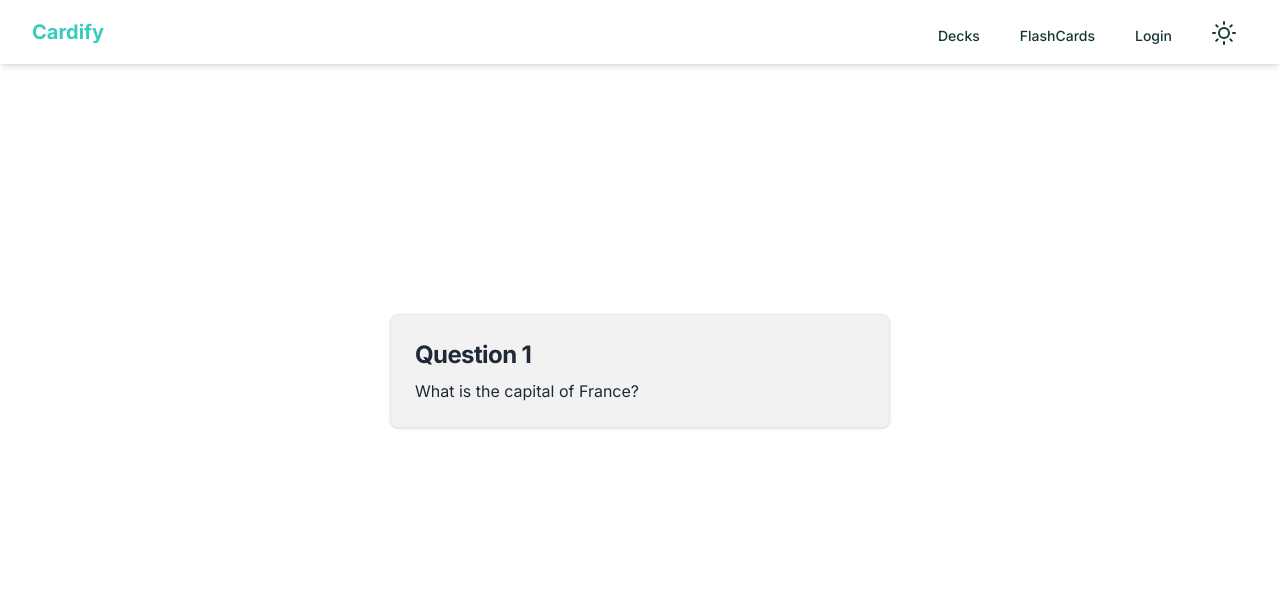
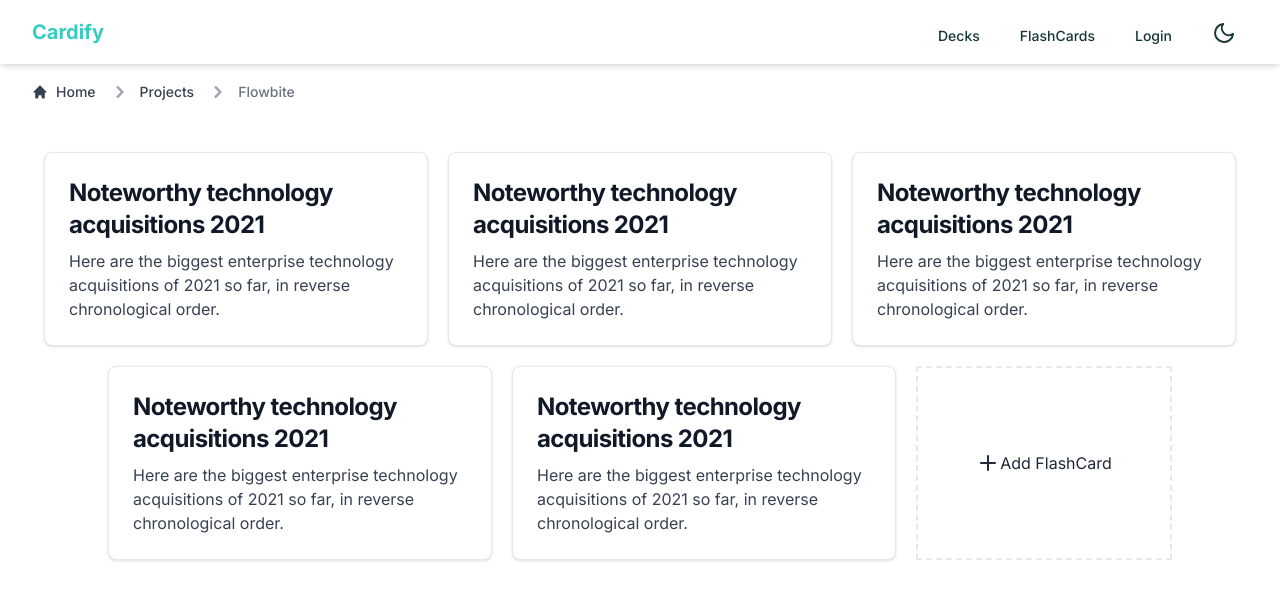
Before and after one commit to swapnil0601/cardify, a Next.js app in the folder client/: page /flashcards in a window 1280 px wide. Shown: the top 600 px of the page. Built offline with nearby package versions, Linux system fonts and the light colour scheme.

Commit message:
Added Flashcard Page and Breadcrumbs

```diff
--- a/client/src/app/decks/page.jsx
+++ b/client/src/app/decks/page.jsx
@@ -4,23 +4,21 @@ import { useSelector } from "react-redux";
 import Deck from "@/components/Deck";
 import { selectDecks } from "../redux/features/deck/deckSelectors";
 import { selectUser } from "../redux/features/auth/authSelectors";
+import Adder from "@/components/Adder";
+import BreadCrumbs from "@/components/Common/BreadCrumbs";
 export default function deckPage() {
   const decks = useSelector(selectDecks);
   const user = useSelector(selectUser);
   return (
-    <div className="max-w-7xl mx-auto px-4 sm:px-6 lg:px-8">
-      <h1 className="pt-5 text-xl text-left">Prat's Decks</h1>
-      <hr className="my-5" />
-      <div className="container flex justify-center align-middle h-auto flex-wrap p-2 gap-5">
+    <div className="max-w-7xl mx-auto p-4 sm:px-6 lg:px-8">
+      <BreadCrumbs />
+      <div className="mt-10 container flex justify-center align-middle h-auto flex-wrap p-2 gap-5">
         <Deck />
         <Deck />
         <Deck />
         <Deck />
         <Deck />
-        <Deck />
-        <Deck />
-        <Deck />
-        <Deck />
+        <Adder type="Deck" />
       </div>
     </div>
   );
--- a/client/src/app/flashcards/page.jsx
+++ b/client/src/app/flashcards/page.jsx
@@ -1,48 +1,21 @@
 "use client";
+import Adder from "@/components/Adder";
+import BreadCrumbs from "@/components/Common/BreadCrumbs";
+import FlashCard from "@/components/FlashCard";
+import React, { useState } from "react";
 
-import React from "react";
-import FlippableCard from "../../components/flashCard";
-const FLASHCARD_DATA = [
-  {
-    id: 1,
-    frontTitle: "Question 1",
-    frontDesc: "What is the capital of France?",
-    backTitle: "Solution 1",
-    backDesc: "The capital of France is Paris.",
-  },
-  // {
-  //   id: 2,
-  //   frontTitle: "Question 2",
-  //   frontDesc: "Who painted the Mona Lisa?",
-  //   backTitle: "Solution 2",
-  //   backDesc: "The Mona Lisa was painted by Leonardo da Vinci.",
-  // },
-  // {
-  //   id: 3,
-  //   frontTitle: "Question 3",
-  //   frontDesc: "What is the formula for calculating the area of a circle?",
-  //   backTitle: "Solution 3",
-  //   backDesc:
-  //     "The formula for calculating the area of a circle is A = πr^2, where A represents the area and r represents the radius.",
-  // },
-];
-const FlashCardPage = () => {
+export default function FlashCardPage() {
   return (
-    <div
-      className="flex justify-center h-screen"
-      style={{ alignItems: "center" }}
-    >
-      {FLASHCARD_DATA.map((flashcard) => (
-        <FlippableCard
-          key={flashcard.id}
-          frontTitle={flashcard.frontTitle}
-          frontDesc={flashcard.frontDesc}
-          backTitle={flashcard.backTitle}
-          backDesc={flashcard.backDesc}
-        />
-      ))}
+    <div className="max-w-7xl mx-auto p-4 sm:px-6 lg:px-8">
+      <BreadCrumbs />
+      <div className="mt-10 container flex justify-center align-middle h-auto flex-wrap p-2 gap-5">
+        <FlashCard />
+        <FlashCard />
+        <FlashCard />
+        <FlashCard />
+        <FlashCard />
+        <Adder type="FlashCard" />
+      </div>
     </div>
   );
-};
-
-export default FlashCardPage;
+}
--- a/client/src/app/layout.jsx
+++ b/client/src/app/layout.jsx
@@ -3,7 +3,6 @@ import "./globals.css";
 import { Inter } from "next/font/google";
 import Navbar from "../components/Navbar";
 import { Providers } from "./redux/provider";
-import { useState } from "react";
 
 const inter = Inter({ subsets: ["latin"] });
 
@@ -13,28 +12,12 @@ export const metadata = {
 };
 
 export default function RootLayout({ children }) {
-  const [theme, setTheme] = useState("light");
-
-  const usedTheme = localStorage.getItem("theme") || "light";
-
-  const themeHandler = () => {
-    // Save theme in local storage
-    if (theme === "light") {
-      setTheme("dark");
-      localStorage.setItem("theme", "dark");
-    }
-    if (theme === "dark") {
-      setTheme("light");
-      localStorage.setItem("theme", "light");
-    }
-  };
-
   return (
-    <html lang="en" data-theme={usedTheme}>
+    <html lang="en" metadata={metadata}>
       <body className={inter.className}>
         <Providers>
           <div className="sticky top-0 z-50 bg-base-100 shadow-md">
-            <Navbar themeHandler={themeHandler} theme={theme} />
+            <Navbar />
           </div>
           <div>{children}</div>
         </Providers>
--- /dev/null
+++ b/client/src/app/review/page.jsx
@@ -0,0 +1,48 @@
+"use client";
+
+import React from "react";
+import FlippableCard from "../../components/ReviewCard";
+const FLASHCARD_DATA = [
+  {
+    id: 1,
+    frontTitle: "Question 1",
+    frontDesc: "What is the capital of France?",
+    backTitle: "Solution 1",
+    backDesc: "The capital of France is Paris.",
+  },
+  // {
+  //   id: 2,
+  //   frontTitle: "Question 2",
+  //   frontDesc: "Who painted the Mona Lisa?",
+  //   backTitle: "Solution 2",
+  //   backDesc: "The Mona Lisa was painted by Leonardo da Vinci.",
+  // },
+  // {
+  //   id: 3,
+  //   frontTitle: "Question 3",
+  //   frontDesc: "What is the formula for calculating the area of a circle?",
+  //   backTitle: "Solution 3",
+  //   backDesc:
+  //     "The formula for calculating the area of a circle is A = πr^2, where A represents the area and r represents the radius.",
+  // },
+];
+const FlashCardPage = () => {
+  return (
+    <div
+      className="flex justify-center h-screen"
+      style={{ alignItems: "center" }}
+    >
+      {FLASHCARD_DATA.map((flashcard) => (
+        <FlippableCard
+          key={flashcard.id}
+          frontTitle={flashcard.frontTitle}
+          frontDesc={flashcard.frontDesc}
+          backTitle={flashcard.backTitle}
+          backDesc={flashcard.backDesc}
+        />
+      ))}
+    </div>
+  );
+};
+
+export default FlashCardPage;
--- /dev/null
+++ b/client/src/components/Adder.jsx
@@ -0,0 +1,11 @@
+import React from "react";
+import { Plus } from "react-feather";
+
+export default function Adder({ type }) {
+  return (
+    <div className="cursor-pointer flex justify-center items-center w-64 border-dashed border-2 hover:bg-base-200">
+      <Plus />
+      Add {type}
+    </div>
+  );
+}
--- /dev/null
+++ b/client/src/components/Common/BreadCrumbs.jsx
@@ -0,0 +1,70 @@
+import React from "react";
+
+export default function BreadCrumbs({ crumbs }) {
+  return (
+    <nav class="flex" aria-label="Breadcrumb">
+      <ol class="inline-flex items-center space-x-1 md:space-x-3">
+        <li class="inline-flex items-center">
+          <a
+            href="#"
+            class="inline-flex items-center text-sm font-medium text-gray-700 hover:text-blue-600 dark:text-gray-400 dark:hover:text-white"
+          >
+            <svg
+              aria-hidden="true"
+              class="w-4 h-4 mr-2"
+              fill="currentColor"
+              viewBox="0 0 20 20"
+              xmlns="http://www.w3.org/2000/svg"
+            >
+              <path d="M10.707 2.293a1 1 0 00-1.414 0l-7 7a1 1 0 001.414 1.414L4 10.414V17a1 1 0 001 1h2a1 1 0 001-1v-2a1 1 0 011-1h2a1 1 0 011 1v2a1 1 0 001 1h2a1 1 0 001-1v-6.586l.293.293a1 1 0 001.414-1.414l-7-7z"></path>
+            </svg>
+            Home
+          </a>
+        </li>
+        <li>
+          <div class="flex items-center">
+            <svg
+              aria-hidden="true"
+              class="w-6 h-6 text-gray-400"
+              fill="currentColor"
+              viewBox="0 0 20 20"
+              xmlns="http://www.w3.org/2000/svg"
+            >
+              <path
+                fill-rule="evenodd"
+                d="M7.293 14.707a1 1 0 010-1.414L10.586 10 7.293 6.707a1 1 0 011.414-1.414l4 4a1 1 0 010 1.414l-4 4a1 1 0 01-1.414 0z"
+                clip-rule="evenodd"
+              ></path>
+            </svg>
+            <a
+              href="#"
+              class="ml-1 text-sm font-medium text-gray-700 hover:text-blue-600 md:ml-2 dark:text-gray-400 dark:hover:text-white"
+            >
+              Projects
+            </a>
+          </div>
+        </li>
+        <li aria-current="page">
+          <div class="flex items-center">
+            <svg
+              aria-hidden="true"
+              class="w-6 h-6 text-gray-400"
+              fill="currentColor"
+              viewBox="0 0 20 20"
+              xmlns="http://www.w3.org/2000/svg"
+            >
+              <path
+                fill-rule="evenodd"
+                d="M7.293 14.707a1 1 0 010-1.414L10.586 10 7.293 6.707a1 1 0 011.414-1.414l4 4a1 1 0 010 1.414l-4 4a1 1 0 01-1.414 0z"
+                clip-rule="evenodd"
+              ></path>
+            </svg>
+            <span class="ml-1 text-sm font-medium text-gray-500 md:ml-2 dark:text-gray-400">
+              Flowbite
+            </span>
+          </div>
+        </li>
+      </ol>
+    </nav>
+  );
+}
--- a/client/src/components/Deck.jsx
+++ b/client/src/components/Deck.jsx
@@ -4,7 +4,7 @@ import scienceImg from "../public/Images/science.jpg";
 import Image from "next/image";
 export default function Deck() {
   return (
-    <div class="max-w-sm w-64 bg-base-300 text-base-content border border-base-200 rounded-lg shadow">
+    <div class="max-w-sm w-64 bg-base-300 text-base-content border border-base-200 rounded-lg shadow cursor-pointer">
       <p href="#">
         <Image class="rounded-t-lg" src={scienceImg} alt="" />
       </p>
@@ -14,26 +14,6 @@ export default function Deck() {
             Noteworthy technology acquisitions 2021
           </h5>
         </p>
-
-        <button
-          href="#"
-          class="inline-flex items-center px-3 py-2 bg-base-content text-base-100 text-sm font-medium text-center rounded-lg focus:ring-4 focus:outline-none "
-        >
-          Start
-          <svg
-            aria-hidden="true"
-            class="w-4 h-4 ml-2 -mr-1"
-            fill="currentColor"
-            viewBox="0 0 20 20"
-            xmlns="http://www.w3.org/2000/svg"
-          >
-            <path
-              fill-rule="evenodd"
-              d="M10.293 3.293a1 1 0 011.414 0l6 6a1 1 0 010 1.414l-6 6a1 1 0 01-1.414-1.414L14.586 11H3a1 1 0 110-2h11.586l-4.293-4.293a1 1 0 010-1.414z"
-              clip-rule="evenodd"
-            ></path>
-          </svg>
-        </button>
       </div>
     </div>
   );
--- /dev/null
+++ b/client/src/components/ReviewCard.jsx
@@ -0,0 +1,42 @@
+import React, { useState } from "react";
+import "../../styles/component.css";
+import GroupButton from "./Common/groupButton";
+const ReviewCard = ({ frontTitle, frontDesc, backTitle, backDesc }) => {
+  const [isFlipped, setIsFlipped] = useState(false);
+
+  const handleFlip = () => {
+    setIsFlipped(!isFlipped);
+  };
+
+  return (
+    <div className="flippable-card" onClick={handleFlip}>
+      <div className={`card ${isFlipped ? "flipped" : ""}`}>
+        <div className="card-front">
+          <div className="p-6 bg-base-200 border border-base-300 rounded-lg shadow hover:bg-base-300 hover:shadow-base-200 hover:shadow-lg">
+            <h5 className="mb-2 text-2xl font-bold tracking-tight text-base-content">
+              {frontTitle}
+            </h5>
+            <p className="font-normal text-base-content">{frontDesc}</p>
+          </div>
+        </div>
+
+        <div className="card-back">
+          <div className="p-6 bg-base-content border border-base-300 rounded-lg shadow hover:shadow-base-content hover:shadow-lg">
+            <h5 className="mb-2 text-2xl font-bold tracking-tight text-base-100">
+              {backTitle}
+            </h5>
+            <p className="font-normal text-base-100">{backDesc}</p>
+          </div>
+          <div class="flex rounded-md shadow-sm w-auto">
+            <GroupButton name="Easy" />
+            <GroupButton name="Medium" />
+            <GroupButton name="Hard" />
+            <GroupButton name="Again" />
+          </div>
+        </div>
+      </div>
+    </div>
+  );
+};
+
+export default ReviewCard;
--- a/client/src/components/flashCard.jsx
+++ b/client/src/components/flashCard.jsx
@@ -1,42 +1,18 @@
-import React, { useState } from "react";
-import "../../styles/component.css";
-import GroupButton from "../components/Common/groupButton";
-const FlippableCard = ({ frontTitle, frontDesc, backTitle, backDesc }) => {
-  const [isFlipped, setIsFlipped] = useState(false);
+import React from "react";
 
-  const handleFlip = () => {
-    setIsFlipped(!isFlipped);
-  };
-
+export default function FlashCard({}) {
   return (
-    <div className="flippable-card" onClick={handleFlip}>
-      <div className={`card ${isFlipped ? "flipped" : ""}`}>
-        <div className="card-front">
-          <div className="p-6 bg-base-200 border border-base-300 rounded-lg shadow hover:bg-base-300 hover:shadow-base-200 hover:shadow-lg">
-            <h5 className="mb-2 text-2xl font-bold tracking-tight text-base-content">
-              {frontTitle}
-            </h5>
-            <p className="font-normal text-base-content">{frontDesc}</p>
-          </div>
-        </div>
-
-        <div className="card-back">
-          <div className="p-6 bg-base-content border border-base-300 rounded-lg shadow hover:shadow-base-content hover:shadow-lg">
-            <h5 className="mb-2 text-2xl font-bold tracking-tight text-base-100">
-              {backTitle}
-            </h5>
-            <p className="font-normal text-base-100">{backDesc}</p>
-          </div>
-          <div class="flex rounded-md shadow-sm w-auto">
-            <GroupButton name="Easy" />
-            <GroupButton name="Medium" />
-            <GroupButton name="Hard" />
-            <GroupButton name="Again" />
-          </div>
-        </div>
-      </div>
-    </div>
+    <a
+      href="#"
+      class="block max-w-sm p-6 bg-white border border-gray-200 rounded-lg shadow hover:bg-gray-100 dark:bg-gray-800 dark:border-gray-700 dark:hover:bg-gray-700"
+    >
+      <h5 class="mb-2 text-2xl font-bold tracking-tight text-gray-900 dark:text-white">
+        Noteworthy technology acquisitions 2021
+      </h5>
+      <p class="font-normal text-gray-700 dark:text-gray-400">
+        Here are the biggest enterprise technology acquisitions of 2021 so far,
+        in reverse chronological order.
+      </p>
+    </a>
   );
-};
-
-export default FlippableCard;
+}
```
